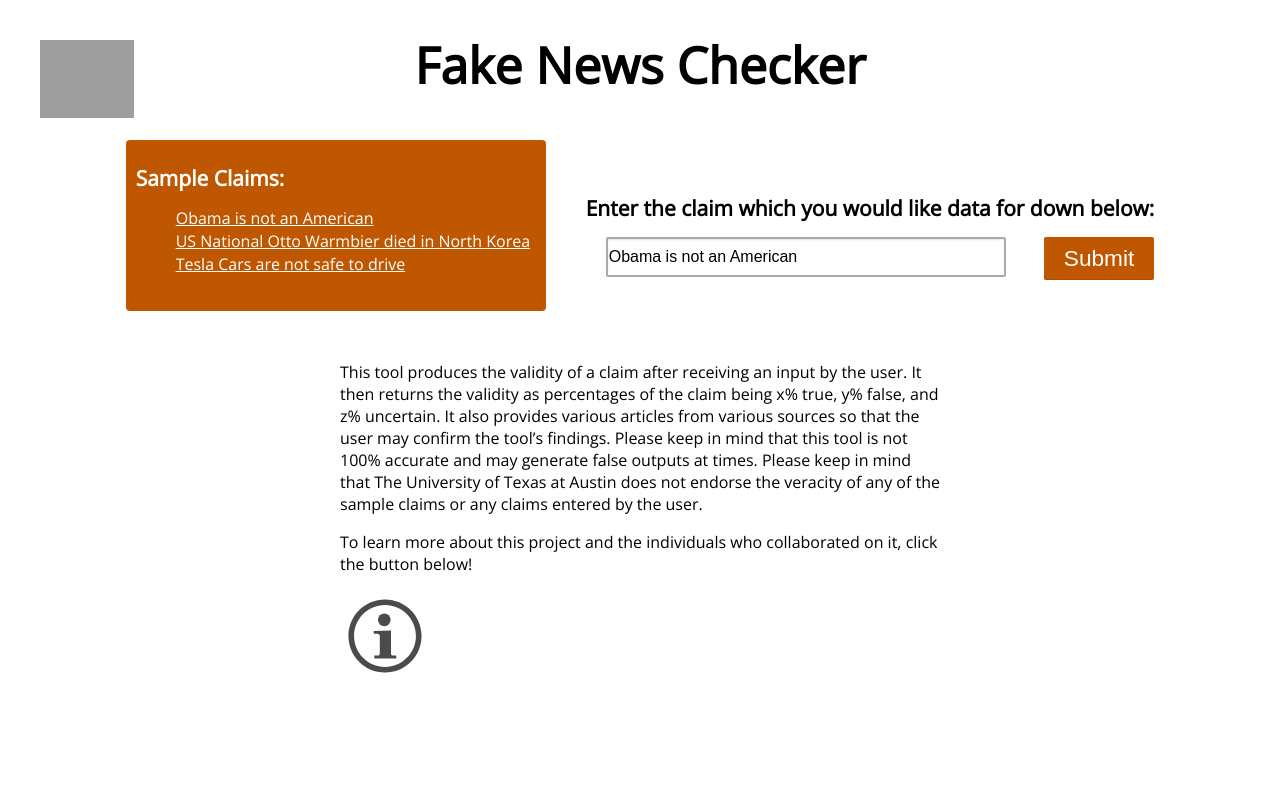
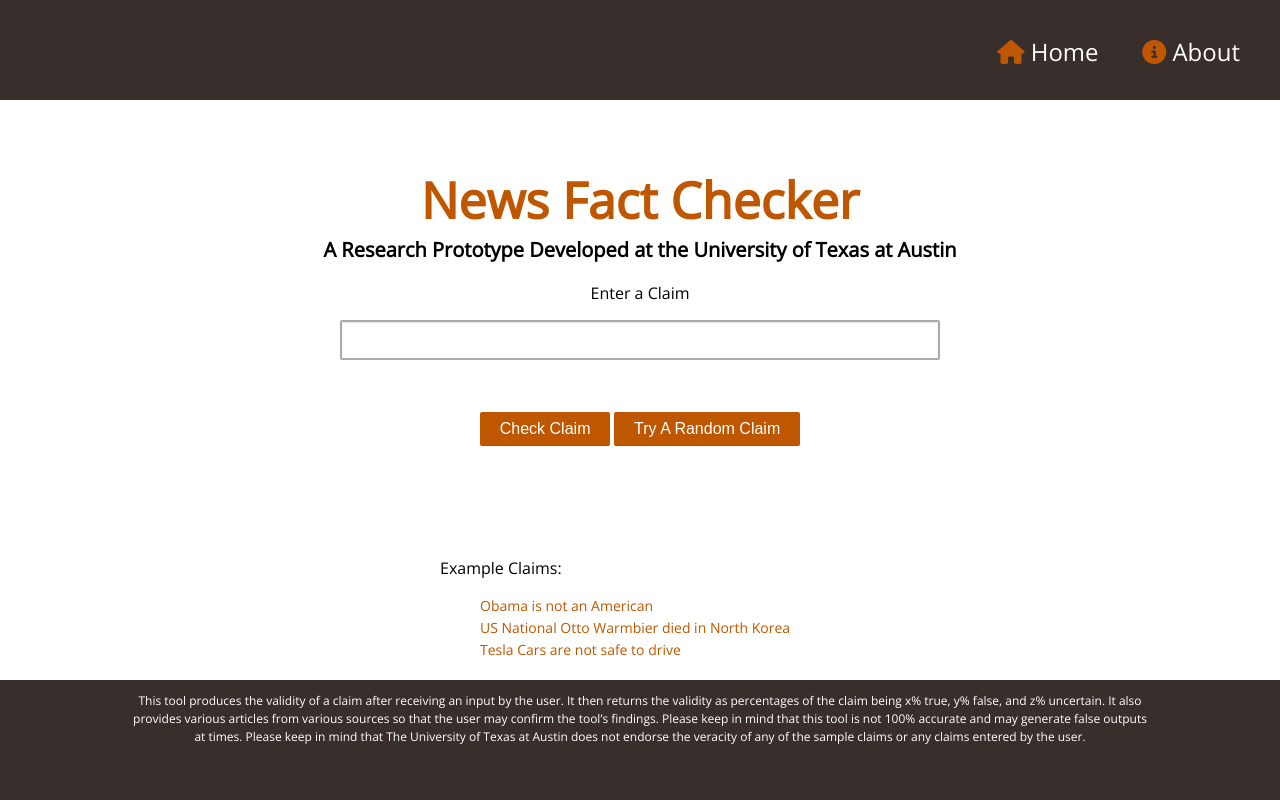
Before and after one commit to saumyaa2000/utFND, a Flask app: page / in a window 1280 px wide. Run offline with Flask 2, Linux system fonts and the light colour scheme; some libraries are stand-ins or nearby versions; grey boxes are pictures that could not be loaded.

Commit message:
redesign

```diff
--- a/static/style.css
+++ b/static/style.css
@@ -1,43 +1,67 @@
-::selection{ background-color: #E13300; color: white; }
-::moz-selection{ background-color: #E13300; color: white; }
-::webkit-selection{ background-color: #E13300; color: white; }
-
+html {
+  position: relative;
+  min-height: 100%;
+}
 body {
   font-family: "Open Sans", sans-serif;
   color: black;
   font-size: 14px;
   line-height: 22px;
+  margin: 0 0 100px;
 }
 p {
   font-size: 16px;
 }
-.seal {
+nav {
   position: fixed;
-  left: 40px;
+  right: 20px;
   top: 40px;
+  display: block;
+  color: white;
 }
-.form {
-  width: 90%;
+header {
+  position: absolute;
+  width: 100%;
+  top: 0px;
+  height: 100px;
+  background-color: #382E2C;
+}
+footer {
+  color: white;
+  background-color: #382E2C;
+  font-size: 16px;
+  font-weight: 300;
+  font-weight: 100;
+  padding-bottom: 20px;
+  height: 100px;
+  overflow: hidden;
+  position: absolute;
+  width: 100%;
+  bottom: 0;
+  left: 0;
+}
+footer p {
+  width: 80%;
+  font-size: 12px;
+  line-height: 18px;
   margin-left: auto;
   margin-right: auto;
-  display: flex;
-  justify-content: center;
-  flex-wrap: wrap;
-  margin-top: 50px;
+  text-align: center;
+  font-weight: medium;
 }
-.samples {
-  min-width: 400px;
+nav a:link, nav a:active, nav a:visited {
   color: white;
-  background-color: #BF5700;
+  font-size: 24px;
+  margin-left: 20px;
+  margin-right: 20px;
+  text-decoration: none;
+}
+.examples {
+  width: 400px;
+  padding: 10px;
+  max-width: 95%;
   border-radius: 4px;
-  padding: 10px;
-  margin-right: 40px;
-}
-#samples a:link, a:active, a:visited, a:-webkit-any-link {
-  color: white;
-  text-decoration: underline;
-  font-size: 16px;
-  font-weight: 300;
+  margin: 0px auto;
 }
 ul {
   list-style: none;
@@ -47,19 +71,28 @@ ul {
   padding-top: 40px;
 }
 .searchbox {
-  min-width: 400px;
-  max-width: 80%;
+  width: 600px;
+  max-width: 95%;
   height: 40px;
+  display: block;
+  text-indent: 30px;
+  margin: 0 auto;
   font-size: 16px;
-  margin-left: 20px;
+  box-shadow: 0 8px 6px 6px black;
 }
 .submit-button {
   background-color: #BF5700;
   color: white;
-  font-size:17pt;
-  position: relative;
-  float: right;
-  margin-top: 10px;
+  font-size:12pt;
+  border: 0px;
+  border-radius: 2px;
+  padding: 5px;
+}
+.buttons {
+  width: 350px;
+  margin-left: auto;
+  margin-right: auto;
+  margin-bottom: 75px;
 }
 .disclaimer {
   width: 600px;
@@ -68,23 +101,27 @@ ul {
   max-width: 80%;
   margin-top: 50px;
 }
-/*a {
-    color: #003399;
-    background-color: transparent;
-    font-weight: normal;
-}*/
-.title {
-    padding: 0 20px;
-    background: #32373a;
-    position: relative;
-    height: 50px;
+a {
+    color: #BF5700;
+    text-decoration: none;
+}
+a:hover {
+  text-decoration: underline;
 }
 h1 {
+  color: #BF5700;
+  text-align: center;
+  margin-top: 175px;
+  margin-bottom: 0px;
+  font-size: 50px;
+  line-height: 50px;
+}
+h2 {
   color: black;
   text-align: center;
-  margin-top: 40px;
-  font-size: 50px;
-  line-height: 50px;
+  font-size: 20px;
+  line-height: 30px;
+  margin-top: 10px;
 }
 
 /*code {
@@ -105,7 +142,6 @@ form label{
 form input[type=text]{
     border: 2px solid #aaa;
     border-radius: 2px;
-#   box-shadow: inset 0 1px 2px rgba(0,0,0,.1);
     box-sizing: border-box;
 #   width: 95%;
 #   font-size:24px;
@@ -123,10 +159,6 @@ form input[type=submit]{
     display: inline-block;
     padding: 8px 20px;
     margin-top: 0px;
-#   font-size: 24px;
-#   line-height: 2.6em;
-#   font-family: "Helvetica Neue",Helvetica,Arial,"Lucida Grande",sans-serif;
-#   font-weight: 400;
     -webkit-box-shadow: inset 0 -1px 0 rgba(0,0,0,.1);
     -moz-box-shadow: inset 0 -1px 0 rgba(0,0,0,.1);
     box-shadow: inset 0 -1px 0 rgba(0,0,0,.1);
@@ -142,10 +174,11 @@ form input[type=submit]{
   and (max-width: 700px) {
     h1 { margin-top: 150px; margin-bottom: 0px; }
     .samples { margin: 0px; max-width: 90%; }
-    .searchbox { margin-left: 0px; }
+    .searchbox { margin-left: auto; margin-right: auto;}
     .submit { margin-top: 30px; }
     .samples { margin-top: 0px; }
     div .likert-scale { width: 95%; }
+    footer p {width:95%;font-size:12px;line-height:12px;}
 }
 form .statement {
   display:block;
@@ -163,7 +196,6 @@ form .likert {
   border-bottom:2px solid #efefef;
 }
 div .likert-scale {
-  width: 80%;
   margin-left:auto;
   margin-right:auto;
 }
@@ -193,16 +225,14 @@ form .likert li input[type=radio] {
 }
 form .likert li label {width:100%;}
 form .buttons {
-  padding:0 0;
+  padding:10 10;
   text-align: center;
 }
 form .buttons button {
-  padding: 5px 5px;
+  padding: 10px 10px;
   background-color: #BF5700;
   border: 0;
   border-radius: 3px;
   font-size: 16px;
   color: white;
 }
-form .buttons .submitter {background-color: #BF5700;}
-form .buttons .submitter:hover {background-color: #BF5700;}
--- a/templates/form_submit.html
+++ b/templates/form_submit.html
@@ -3,54 +3,29 @@
     <title>Fake News Checker</title>
     <link rel=stylesheet type=text/css href="{{ url_for('static', filename='style.css') }}">
     <link href="https://fonts.googleapis.com/css?family=Open+Sans:300,400" rel="stylesheet">
-    <!--<style>
-    input[type=text], select {
-        width: 50%;
-        padding: 0px 00px;
-        margin: 8px 0;
-        display: inline-block;
-        border-radius: 4px;
-        position:  relative;
-        left: 44%;
-        font-size: 20px;
-    }
-    form input[type=text]{
-        border: 2px solid #aaa;
-        border-radius: 2px;
-        box-shadow: inset 0 1px 2px rgba(0,0,0,.1);
-        box-sizing: border-box;
-        width: 95%
-        font-size:24px;
-        padding: 1px;
-        margin-bottom: 20px;
-        outline: 0;
-        -webkit-border-radius: 2px;
-        -moz-border-radius: 2px;
-        -webkit-box-shadow: inset 0 1px 2px rgba(0,0,0,.1);
-        -moz-box-shadow: inset 0 1px 2px rgba(0,0,0,.1);
-    }
-    .about{
-        display: inline;
-    }
-    a {display: block;
-        font-size: 1.28em;
-        margin-top: 0.83em;
-        margin-bottom: 0.83em;
-        margin-left: 0;
-        margin-right: 0;
-        font-weight: bold;}
-    </style>
-  -->
+    <script src="https://use.fontawesome.com/6f35c618a4.js"></script>
     <script type="text/javascript"></script>
 </head>
 <body>
-  <h1>Fake News Checker</h1>
-  <div class="seal">
-    <img src="https://upload.wikimedia.org/wikipedia/en/e/e1/University_of_Texas_at_Austin_seal.svg" alt="Mountain View" style="width:94px;height:78px;position: absolute; top: 0px; left: 0px;">
-  </div>
-  <div class="form">
-    <div class="samples">
-      <h2 class="about">Sample Claims: </h2>
+  <h1>News Fact Checker</h1>
+  <h2>A Research Prototype Developed at the University of Texas at Austin</h2>
+  <header>
+  <nav>
+    <a href="/#"><i class="fa fa-home" aria-hidden="true" style="color:#BF5700"></i>&nbsp;Home</a>
+    <a href="/about.html"><i class="fa fa-info-circle" aria-hidden="true" style="color:#BF5700"></i>&nbsp;About</a>
+  </nav>
+  </header>
+      <p style="text-align:center;">Enter a Claim</p>
+      <form method="post" action="{{ url_for('userClaimsInput') }}">
+        <input type="text" class="searchbox" name='claim' id='claim'>
+	<br>
+	<div class="buttons">
+          <input type="submit" value="Check Claim" class="submit-button">
+          <input type="submit" value="Try a Random Claim" class="submit-button">
+	</div>
+      </form>
+    <div class="examples">
+      <p>Example Claims:</p>
       <ul>
         <li>
           <a href="#" onclick="document.getElementById('claim').value='Obama is not an American';">Obama is not an American</a>
@@ -63,18 +38,8 @@
         </li>
       </ul>
     </div>
-    <div class="submit">
-      <h2 class="about">Enter the claim which you would like data for down below: </h2>
-      <form method="post" action="{{ url_for('userClaimsInput') }}">
-        <input type="text" class="searchbox" name='claim' id='claim'; value='Obama is not an American'>
-        <input type="submit" class="submit-button">
-      </form>
-    </div>
-  </div>
-    <div class="disclaimer">
+    <footer>
       <p>This tool produces the validity of a claim after receiving an input by the user. It then returns the validity as percentages of the claim being x% true, y% false, and z% uncertain. It also provides various articles from various sources so that the user may confirm the tool’s findings. Please keep in mind that this tool is not 100% accurate and may generate false outputs at times. Please keep in mind that The University of Texas at Austin does not endorse the veracity of any of the sample claims or any claims entered by the user.</p>
-      <p>To learn more about this project and the individuals who collaborated on it, click the button below!</p>
-      <img height="90" width="90" src="{{ url_for('static', filename='Infobox_info_icon.svg') }}" alt="Information">
-    </div>
+    </footer>
 </body>
 </html>
```
Also changed, not shown: templates/form_action.html (+13 -11 lines).
